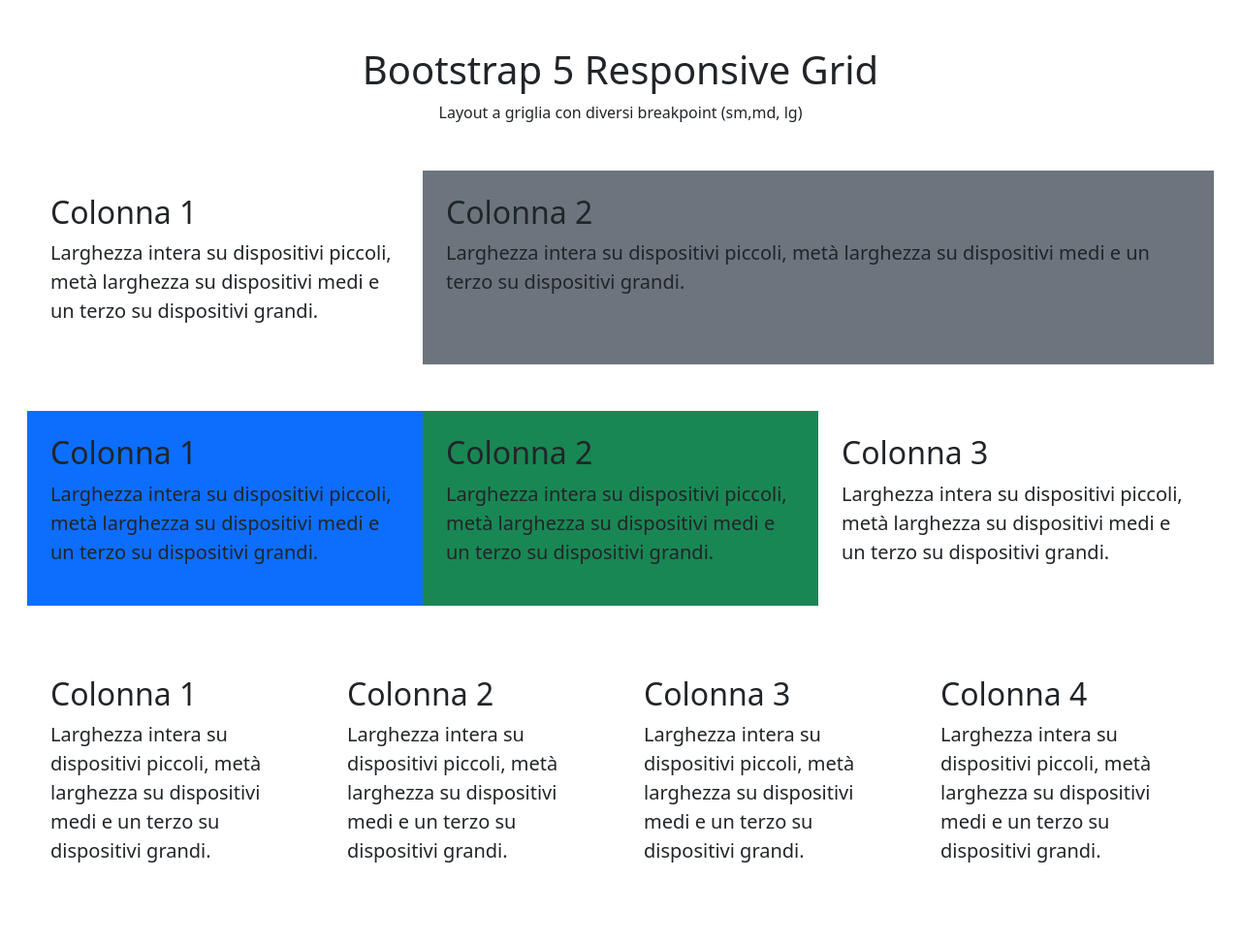
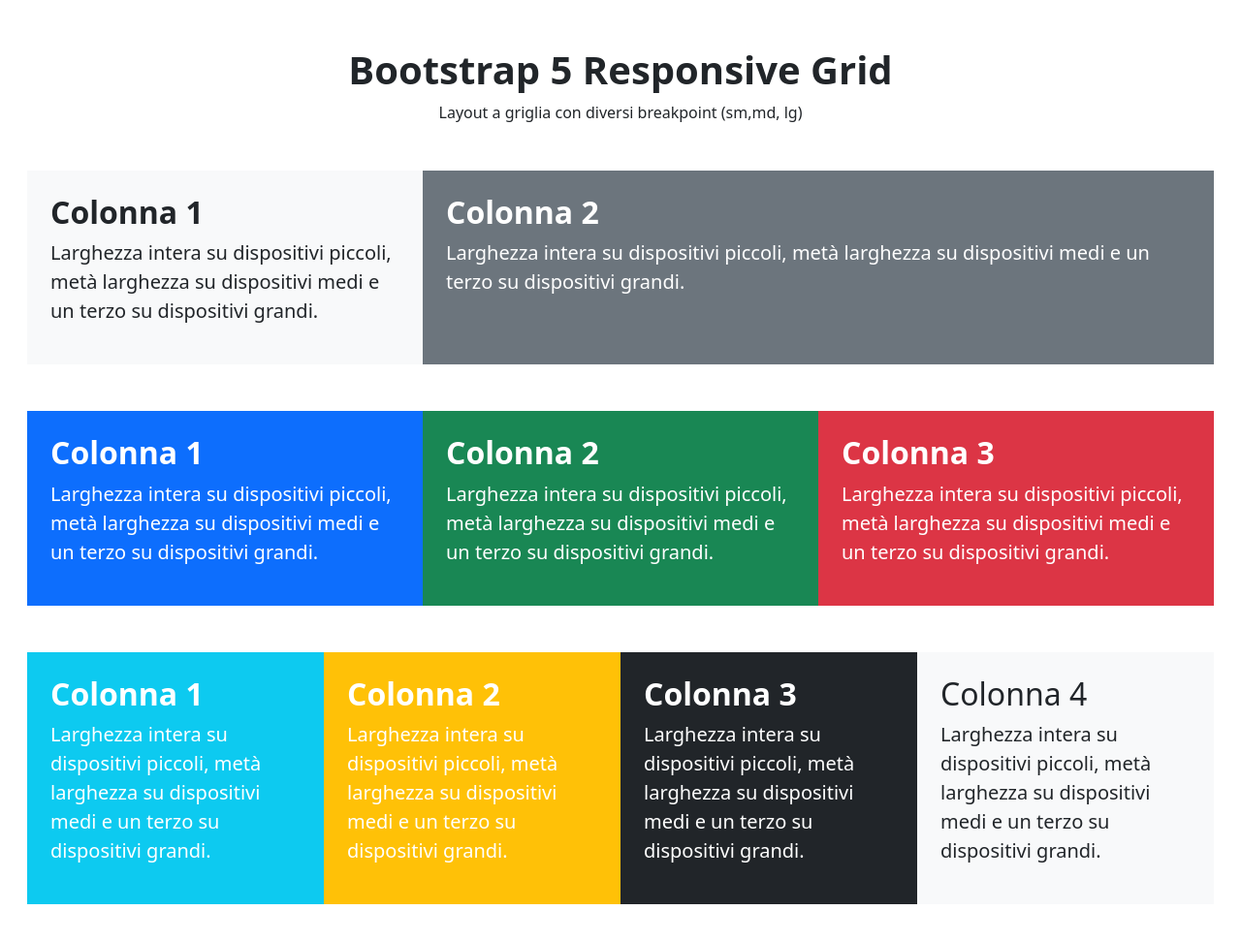
Before and after one commit to Alesbianchi/htmlcss-bootstrap-layout, a plain HTML site: page index.html in a window 1280 px wide. Shown: the whole page at 97% size. Before the commit the page ends 933 px from the top, so only its background shows below. Drawn offline with nearby package versions, Linux system fonts and the light colour scheme.

Commit message:
finalize with content and color

```diff
--- a/index.html
+++ b/index.html
@@ -12,24 +12,24 @@
     <div class="container-fluid text-center ">
         <div class="row mt-5 mx-3">
             <div class="col">
-                <h1>Bootstrap 5 Responsive Grid</h1>
-                <div>Layout a griglia con diversi breakpoint (sm,md, lg)</div>
+                <h1 class="fw-semibold">Bootstrap 5 Responsive Grid</h1>
+                <div class="fw-lighter">Layout a griglia con diversi breakpoint (sm,md, lg)</div>
             </div>
         </div>
 
         <div class="row mt-5 mx-3  text-left row-cols-1 row-cols-md-2">
-            <div class="col p-4 col-lg-4">
+            <div class="col p-4 bg-light col-lg-4">
                 <figure class="text-start">
                     <blockquote class="blockquote">
-                      <h2>Colonna 1</h2>
+                      <h2 class="fw-semibold">Colonna 1</h2>
                       <p>Larghezza intera su dispositivi piccoli, metà larghezza su dispositivi medi e un terzo su dispositivi grandi.</p>
                     </blockquote>
                   </figure>
             </div>
             <div class="col p-4 bg-secondary col-lg-8">
-                <figure class="text-start ">
+                <figure class="text-start text-white">
                     <blockquote class="blockquote">
-                      <h2 class="">Colonna 2</h2>
+                      <h2 class="fw-semibold">Colonna 2</h2>
                       <p>Larghezza intera su dispositivi piccoli, metà larghezza su dispositivi medi e un terzo su dispositivi grandi.</p>
                     </blockquote>
                 </figure>
@@ -38,57 +38,57 @@
 
         <div class="row mt-5 mx-3">
             <div class="col-6 p-4 bg-primary col-md-4">
-                <figure class="text-start">
-                    <blockquote class="blockquote">
-                      <h2>Colonna 1</h2>
+                <figure class="text-start text-white">
+                    <blockquote class="blockquote ">
+                      <h2 class="fw-semibold">Colonna 1</h2>
                       <p>Larghezza intera su dispositivi piccoli, metà larghezza su dispositivi medi e un terzo su dispositivi grandi.</p>
                     </blockquote>
                 </figure>
             </div>
             <div class="col-6 p-4 bg-success col-md-4">
-                <figure class="text-start">
+                <figure class="text-start text-white">
                     <blockquote class="blockquote">
-                      <h2>Colonna 2</h2>
+                      <h2 class="fw-semibold">Colonna 2</h2>
                       <p>Larghezza intera su dispositivi piccoli, metà larghezza su dispositivi medi e un terzo su dispositivi grandi.</p>
                     </blockquote>
                 </figure>
             </div>
-            <div class="col p-4 col-md-4">
-                <figure class="text-start">
+            <div class="col p-4 bg-danger col-md-4">
+                <figure class="text-start text-white">
                     <blockquote class="blockquote">
-                      <h2>Colonna 3</h2>
+                      <h2 class="fw-semibold">Colonna 3</h2>
                       <p>Larghezza intera su dispositivi piccoli, metà larghezza su dispositivi medi e un terzo su dispositivi grandi.</p>
                     </blockquote>
                 </figure>
             </div>
         </div>
 
-        <div class="row mt-5 mx-3">
-            <div class="col-6 p-4 col-md-3">
-                <figure class="text-start">
+        <div class="row mt-5 mb-5 mx-3">
+            <div class="col-6 p-4 bg-info col-md-3">
+                <figure class="text-start text-white">
                     <blockquote class="blockquote">
-                      <h2>Colonna 1</h2>
+                      <h2 class="fw-semibold">Colonna 1</h2>
                       <p>Larghezza intera su dispositivi piccoli, metà larghezza su dispositivi medi e un terzo su dispositivi grandi.</p>
                     </blockquote>
                 </figure>
             </div>
-            <div class="col-6 p-4 col-md-3">
-                <figure class="text-start">
+            <div class="col-6 p-4 bg-warning col-md-3">
+                <figure class="text-start text-white">
                     <blockquote class="blockquote">
-                      <h2>Colonna 2</h2>
+                      <h2 class="fw-semibold">Colonna 2</h2>
                       <p>Larghezza intera su dispositivi piccoli, metà larghezza su dispositivi medi e un terzo su dispositivi grandi.</p>
                     </blockquote>
                 </figure>
             </div>
-            <div class="col-6 p-4 col-md-3">
-                <figure class="text-start">
+            <div class="col-6 p-4 bg-dark col-md-3">
+                <figure class="text-start text-white">
                     <blockquote class="blockquote">
-                      <h2>Colonna 3</h2>
+                      <h2 class="fw-semibold">Colonna 3</h2>
                       <p>Larghezza intera su dispositivi piccoli, metà larghezza su dispositivi medi e un terzo su dispositivi grandi.</p>
                     </blockquote>
                 </figure>
             </div>
-            <div class="col-6 p-4 col-md-3">
+            <div class="col-6 p-4 bg-light col-md-3">
                 <figure class="text-start">
                     <blockquote class="blockquote">
                       <h2>Colonna 4</h2>
```
Also changed, not shown: css/style.css (line endings or trailing spaces).
